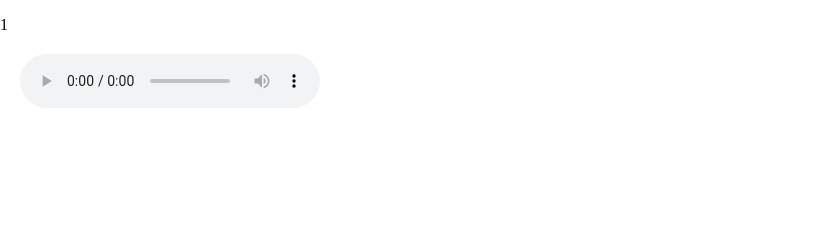
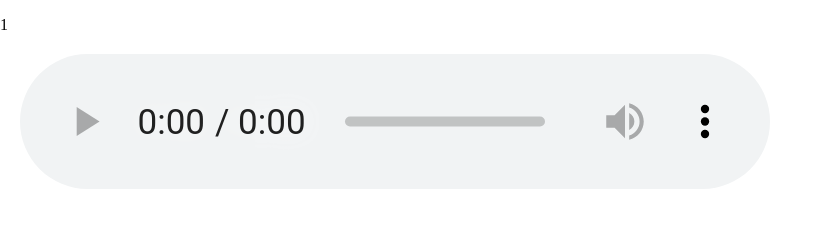
Before and after one commit to Hindero/Hindero.github.io, a plain HTML site: page index.html in a window 1280 px wide. Shown: the whole page, without its empty margins (0-832 px from the left). Drawn offline with Linux system fonts and the light colour scheme.

Commit message:
transform
hey

```diff
--- a/style.css
+++ b/style.css
@@ -10,4 +10,8 @@ html , body {
     position:inherit;
 }
 
-audio {}
+audio {
+    transform: scale(2.5);
+    transform-origin: top left;
+
+}
```
